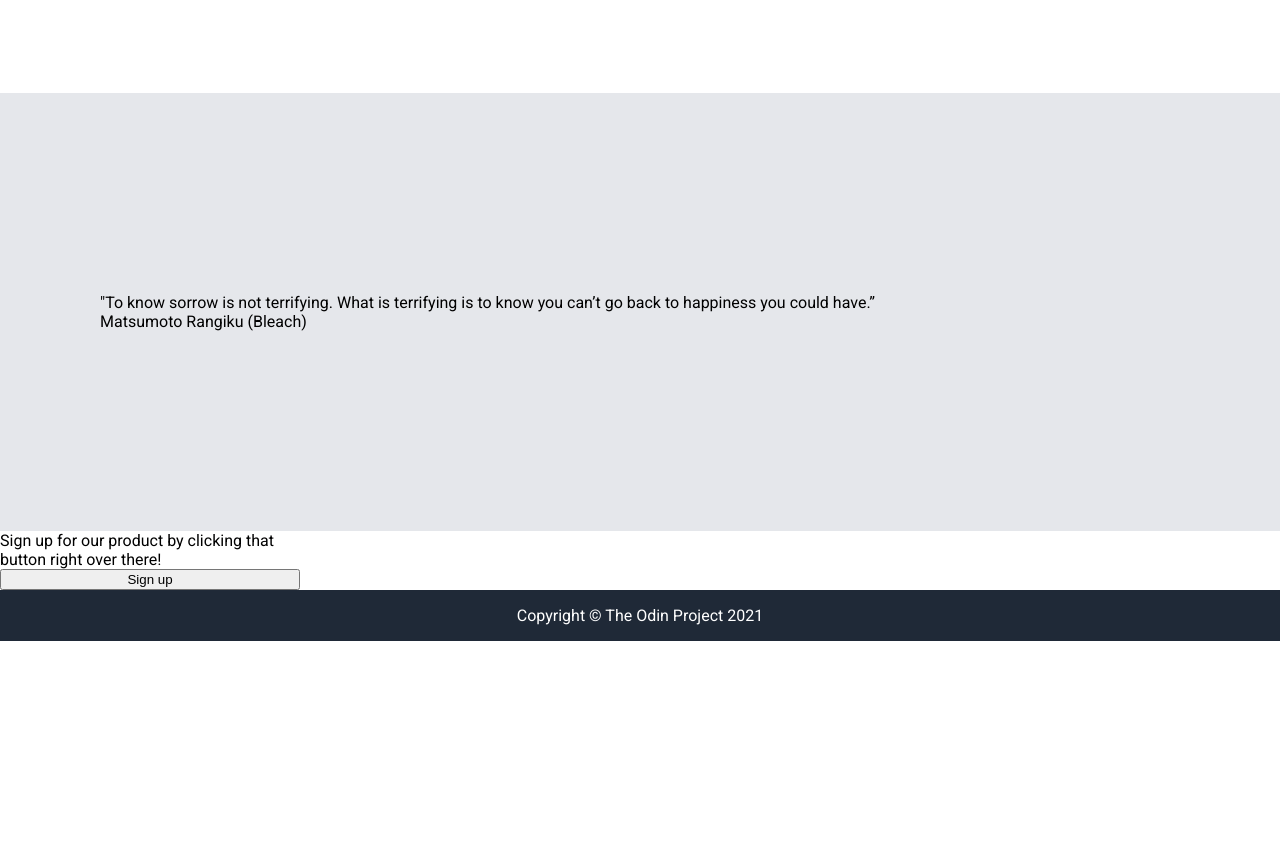
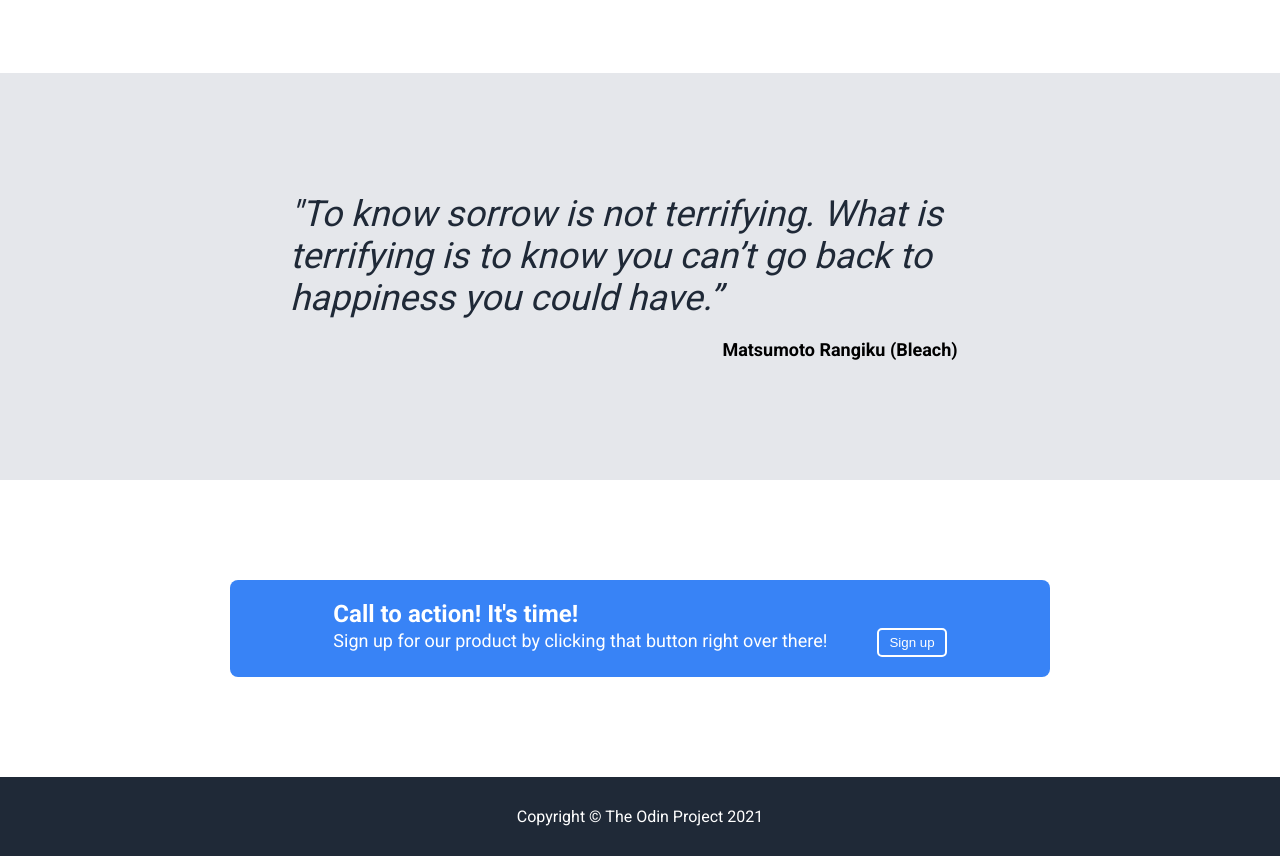
Before and after one commit to EOAyisire/odin-landing-page, a plain HTML site: page index.html in a window 1280 px wide. Shown: the part 1037-1893 px from the top of the page. Before the commit the page ends 1678 px from the top, so only its background shows below. Drawn offline with Linux system fonts and the light colour scheme.

Commit message:
action section complete

```diff
--- a/index.html
+++ b/index.html
@@ -64,14 +64,22 @@
 
 
     <div class="quote-section">
-      <div class="quote">"To know sorrow is not terrifying. What is terrifying is to know you can’t go back to happiness you could have.” </div>
+      <p class="quote">"To know sorrow is not terrifying. What is terrifying is to know you can’t go back to happiness you could have.”</p>
       <div class="quote-author">Matsumoto Rangiku (Bleach)</div>
     </div>
 
-    <div class="action-box">
-      <div class="action"></div>
-    <div class="action-description">Sign up for our product by clicking that button right over there!</div>
-      <button class="sign-up-button">Sign up</button>
+    <div class="action-section">
+      <div class="action-box">
+        <div id="action-text-wrapper">
+          <p class="action-title">Call to action! It's time!</p>
+          <div class="action-description">
+            Sign up for our product by clicking that button right over there!<button class="action-button">Sign up</button>
+          </div>
+
+        </div>
+
+      </div>
+
     </div>
 
     <div class="footer">
--- a/style.css
+++ b/style.css
@@ -71,7 +71,7 @@ a{
 
 }
 
-.modal-description,.modal-title{
+p{
     margin: 0;
     padding:0;
 
@@ -151,30 +151,105 @@ a{
 .card-caption{
     font-size: 18px;
     color: grey;
+    margin-top: 5px;
 
 }
 
 .quote-section{
-    padding:200px 100px;
+    padding:120px 60px;
     background-color: #E5E7EB;
+    display: flex;
+    flex-direction: column;
+    align-items: center;
+    justify-content: center;
+
+}
+.quote{
+    color:#1F2937;
+    font-style: italic;
+    font-weight: 400;
+    font-size: 36px;
+    width: 700px;
+    margin-bottom: 20px;
+
+
+}
+
+.quote-author{
+    font-size: 18px;
+    font-weight: 700;
+    margin-left: 400px;
+
+
+
+}
+.action-section{
+    padding: 100px 50px;
+    display: flex;
+    flex-direction: column;
+    justify-content: center;
+    align-items: center;
+
+
 
 }
 
 .action-box{
-    width:300px;
-    display:flex;
+    background-color: #3883f6;
+    padding: 20px 10px;
+    width:800px;
+    border-radius: 8px;
+    display: flex;
     flex-direction: column;
+
+
+
+
 }
+
+#action-text-wrapper{
+    margin:auto;
+}
+
+.action-button{
+    border:2px solid white;
+    border-radius: 5px;
+    padding:5px 10px;
+    background-color: #3883f6;
+    color:white;
+    margin-left:50px;
+}
+
+
+.action-title{
+    color: white;
+    font-size: 24px;
+    font-weight: 700;
+
+
+
+}
+
+.action-description{
+    color:white;
+    font-size: 18px;
+    font-weight: 400;
+
+}
+
 
 .footer{
     display: flex;
     flex-direction: column;
     align-items: center;
     background-color: #1f2937;
+    padding: 30px 15px;
 
 
 }
 
+
+
 .copyright{
   color:white;
 }
```
